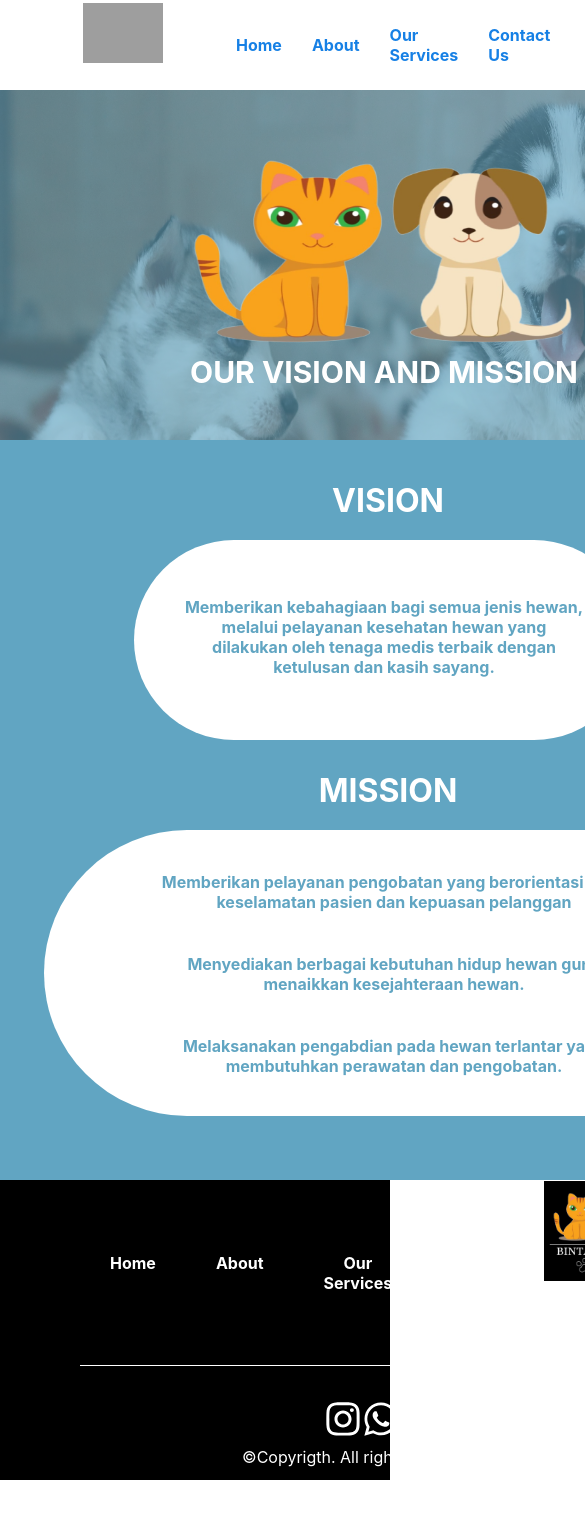
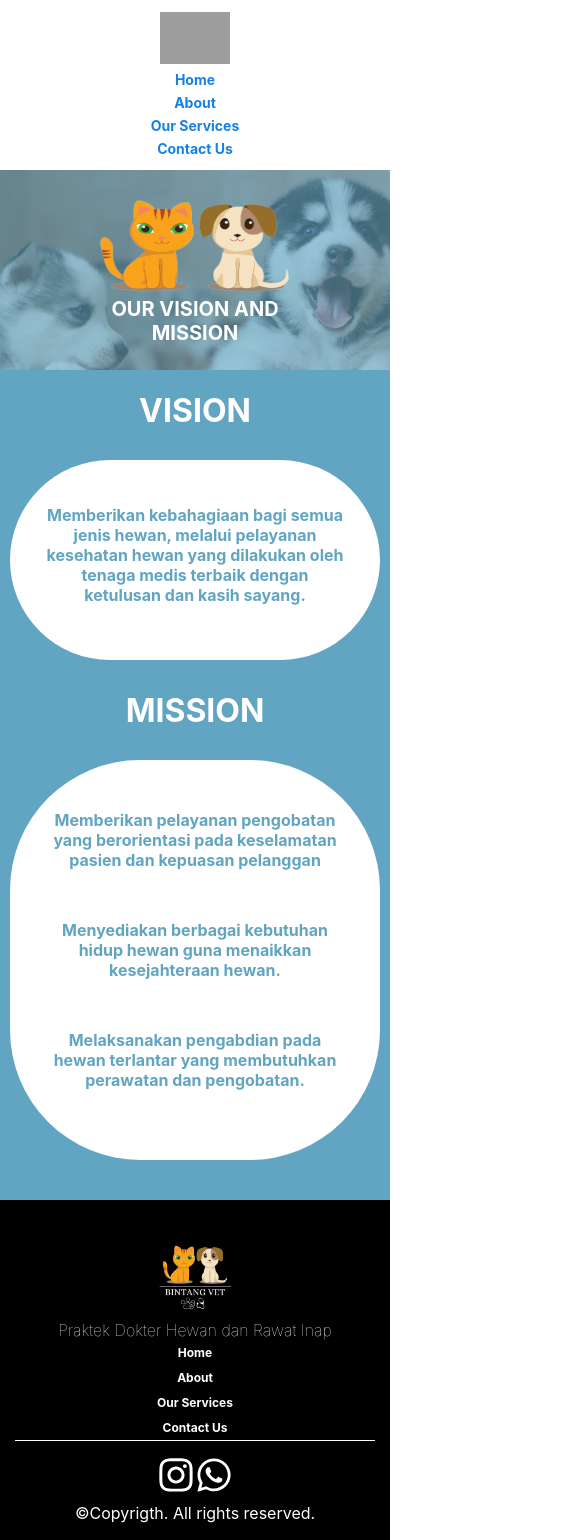
Before and after one commit to ahmedmutar/Bintang-Vet-Clinic-Web, a React (Create React App) app: page /about-us in a window 390 px wide. Shown: the top 1540 px of the page, 585 px wide, since content can reach past the window. Before the commit the page ends 1480 px from the top, so only its background shows below. Built offline with nearby package versions, Linux system fonts and the light colour scheme; grey boxes are pictures that could not be loaded.

Commit message:
add media screen 390px

```diff
--- a/src/Pages/About/index.css
+++ b/src/Pages/About/index.css
@@ -179,3 +179,82 @@
     margin: 42px 100px;
   }
 }
+
+@media screen and (min-width: 200px) and (max-width: 390px) {
+  .about {
+    height: 1030px;
+    width: 390px;
+  }
+  .bg-image {
+    height: 200px;
+    width: 390px;
+    object-fit: cover;
+  }
+
+  .logo-image {
+    width: 200px;
+    height: 107px;
+  }
+
+  .bg-img-title {
+    top: 0px;
+    margin: 0 184px;
+    justify-content: center;
+    margin: 20px 95px;
+  }
+
+  .bg-img-title h1 {
+    margin: 0px 0px;
+    font-size: 20px;
+    text-align: center;
+  }
+
+  .vision-wrap {
+    width: 390px;
+  }
+
+  .vision-wrap h1 {
+    position: absolute;
+    width: 200px;
+    height: 38px;
+    left: 95px;
+    top: 370px;
+  }
+
+  .visionTitle {
+    border-radius: 170px 170px 170px 170px;
+    width: 370px;
+    height: 200px;
+    left: 0px;
+    top: 450px;
+    margin: 10px;
+  }
+
+  .visionTitle p {
+    margin: 45px 35px;
+    height: 100px;
+    width: 300px;
+  }
+
+  .mission-wrap h1 {
+    position: absolute;
+    width: 200px;
+    height: 38px;
+    left: 95px;
+    top: 670px;
+  }
+
+  .missionTitle {
+    border-radius: 130px 130px 130px 130px;
+    width: 370px;
+    height: 400px;
+    margin: 0px 10px;
+    top: 760px;
+  }
+
+  .missionTitle p {
+    width: 300px;
+    margin-left: 0;
+    margin: 50px 35px;
+  }
+}
--- a/src/Pages/About/index.jsx
+++ b/src/Pages/About/index.jsx
@@ -11,7 +11,13 @@ export const About = () => {
           <div className="top-about-title">
             <img src={background} alt="vet clinic" class="bg-image" />
             <div className="bg-img-title">
-              <img src={logo} alt="vet clinic" width={400} height={214} />
+              <img
+                src={logo}
+                alt="vet clinic"
+                width={400}
+                height={214}
+                className="logo-image"
+              />
               <h1> OUR VISION AND MISSION</h1>
             </div>
           </div>
--- a/src/Pages/ContactUs/index.css
+++ b/src/Pages/ContactUs/index.css
@@ -140,3 +140,63 @@
     font-weight: bold;
   }
 }
+
+@media screen and (min-width: 200px) and (max-width: 390px) {
+  .top-cu {
+    height: 250px;
+    width: 390px;
+  }
+
+  .top-right-cu img {
+    width: 390px;
+    height: 300px;
+    object-fit: cover;
+    position: absolute;
+  }
+
+  .top-left-cu {
+    position: relative;
+    margin: auto auto;
+  }
+
+  .bottom-cu {
+    height: 840px;
+  }
+
+  .address-contents {
+    grid-template-columns: repeat(1, 1fr);
+    gap: 10px;
+    margin: 30px 30px;
+  }
+
+  .address-card {
+    width: 270px;
+    height: 150px;
+  }
+
+  .address-card h1 {
+    height: 43px;
+    font-size: 16px;
+    text-align: center;
+    margin-left: 0px;
+    margin-top: 20px;
+  }
+
+  .address-card p {
+    margin-left: 0px;
+    font-size: 16px;
+    text-align: center;
+  }
+
+  .address-card button {
+    width: 80px;
+    height: 36px;
+    margin: 10px 90px;
+    color: white;
+    background-color: #61a5c2;
+    border: none;
+    border-radius: 44px;
+    font-size: 10px;
+    font-weight: bold;
+  }
+}
--- a/src/Pages/Home/index.css
+++ b/src/Pages/Home/index.css
@@ -90,3 +90,30 @@ h2 {
     width: 768px;
   }
 }
+
+@media screen and (min-width: 200px) and (max-width: 390px) {
+  .homepage {
+    height: 650px;
+  }
+
+  .greeting {
+    position: absolute;
+    width: 390px;
+    height: 330px;
+    left: 0px;
+    top: 490px;
+    background-color: #ffffff;
+  }
+
+  .greeting-title {
+    margin: 30px 50px;
+  }
+
+  .greeting button {
+    margin-left: 50px;
+    margin-top: 0;
+  }
+  .home-pict {
+    width: 390px;
+  }
+}
--- a/src/Pages/OurServices/index.css
+++ b/src/Pages/OurServices/index.css
@@ -71,3 +71,33 @@
     width: 180px;
   }
 }
+
+@media screen and (min-width: 200px) and (max-width: 390px) {
+  .header-title-srv {
+    width: 390px;
+    height: 150px;
+  }
+
+  .bg-header {
+    height: 150px;
+    width: 390px;
+    object-fit: cover;
+  }
+
+  .contents-srv {
+    padding: 0px 0;
+    grid-template-columns: repeat(2, 1fr);
+    row-gap: 0px;
+    column-gap: 0px;
+    height: 1600px;
+  }
+
+  .content-srv {
+    font-size: 16px;
+  }
+
+  .content-srv img {
+    height: 150px;
+    width: 150px;
+  }
+}
--- a/src/component/Footer/index.css
+++ b/src/component/Footer/index.css
@@ -82,3 +82,37 @@
     align-items: center;
   }
 }
+
+@media screen and (min-width: 200px) and (max-width: 390px) {
+  .container {
+    width: 390px;
+    margin: 0 15px;
+  }
+
+  .footer {
+    height: 340px;
+  }
+
+  .top-wrapper {
+    margin-top: 40px;
+    flex-direction: column-reverse;
+  }
+  .footer ul {
+    flex-direction: column;
+    width: 100%;
+    margin: 0px 0px;
+    font-size: 12px;
+  }
+  .footer li {
+    margin: 5px;
+  }
+  .top-wrapper {
+    height: 200px;
+  }
+  .footer-logo {
+    width: 80px;
+  }
+  .bottom-logo {
+    margin-top: 15px;
+  }
+}
--- a/src/component/Navbar/index.css
+++ b/src/component/Navbar/index.css
@@ -1,11 +1,13 @@
+.container-nav {
+  display: flex;
+  justify-content: space-between;
+  width: 1440px;
+}
+
 .navbar {
   height: 90px;
   display: flex;
   flex-direction: row;
-}
-
-.container {
-  width: 1440px;
   margin: 0 80px;
 }
 
@@ -31,7 +33,6 @@
 }
 
 .header-right li {
-  flex-direction: column;
   margin-left: 79px;
   cursor: pointer;
 }
@@ -45,7 +46,7 @@
   text-decoration: none;
 }
 
-@media screen and (min-width: 200px) and (max-width: 768px) {
+@media screen and (min-width: 390px) and (max-width: 768px) {
   .header-right li {
     flex-direction: column;
     margin-left: 30px;
@@ -60,3 +61,43 @@
     width: 80px;
   }
 }
+
+@media screen and (min-width: 200px) and (max-width: 390px) {
+  .navbar {
+    width: 390px;
+    height: 170px;
+    margin: 0px;
+  }
+  .container-nav {
+    display: flex;
+    flex-direction: column;
+    width: 390px;
+    justify-content: center;
+    align-items: center;
+  }
+  .header-right li {
+    width: 300px;
+    cursor: pointer;
+    align-items: center;
+    text-align: center;
+    margin: 3px 0;
+  }
+
+  .header-right ul {
+    justify-content: space-around;
+    font-size: 7px;
+    flex-direction: column;
+    margin-left: 0px;
+    padding: 0px;
+    font-size: 14px;
+  }
+
+  .header-left {
+    margin: 0px;
+    float: none;
+  }
+  .header-logo {
+    width: 70px;
+    margin-left: 0px;
+  }
+}
--- a/src/component/Navbar/index.jsx
+++ b/src/component/Navbar/index.jsx
@@ -6,7 +6,7 @@ import { Link } from "react-router-dom";
 const Navbar = () => {
   return (
     <div className="navbar">
-      <div className="container">
+      <div className="container-nav">
         <div className="header-left">
           <Link to="/">
             <img src={logo} className="header-logo" alt="Bintang Vet Clinic" />
```
